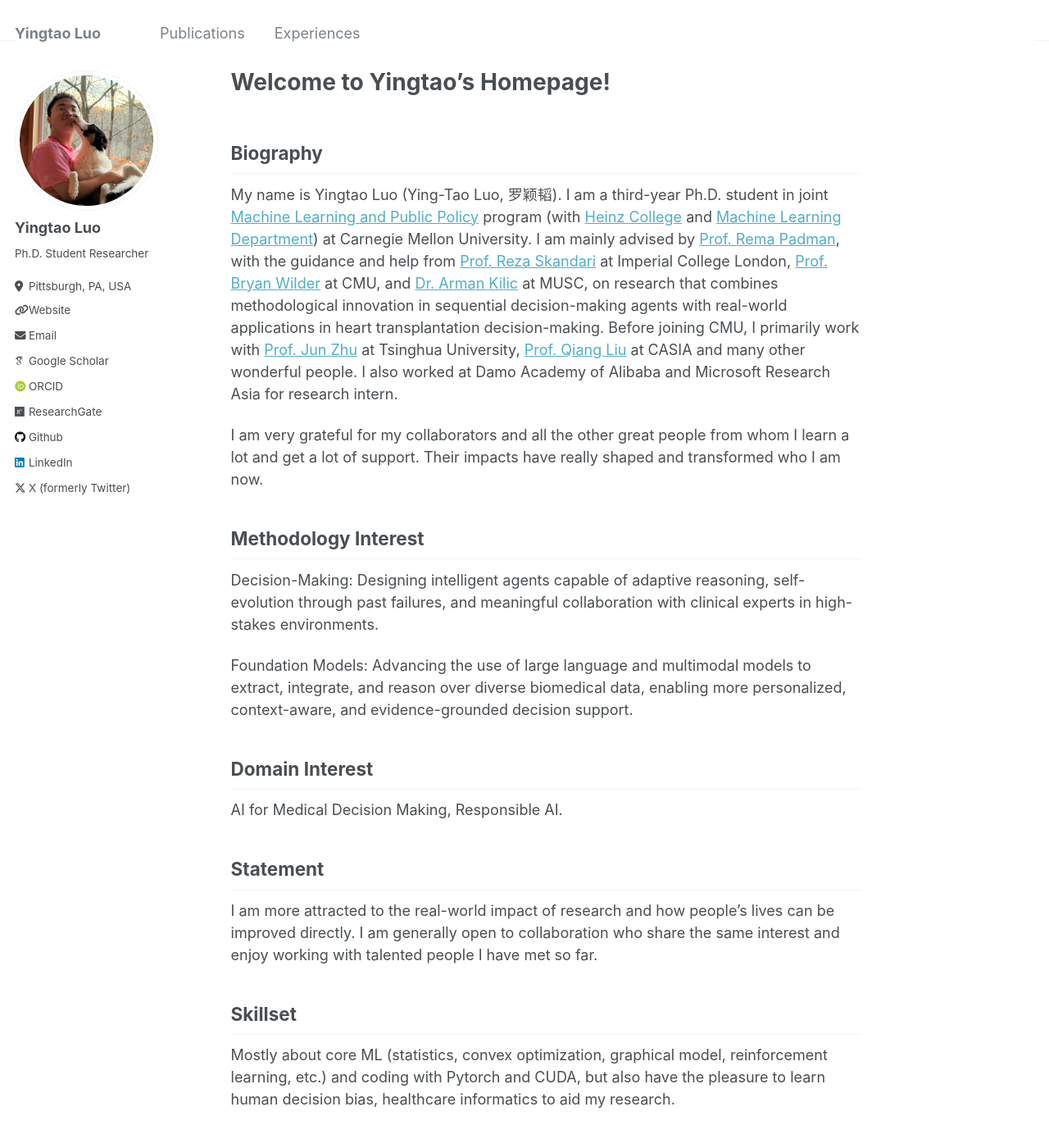
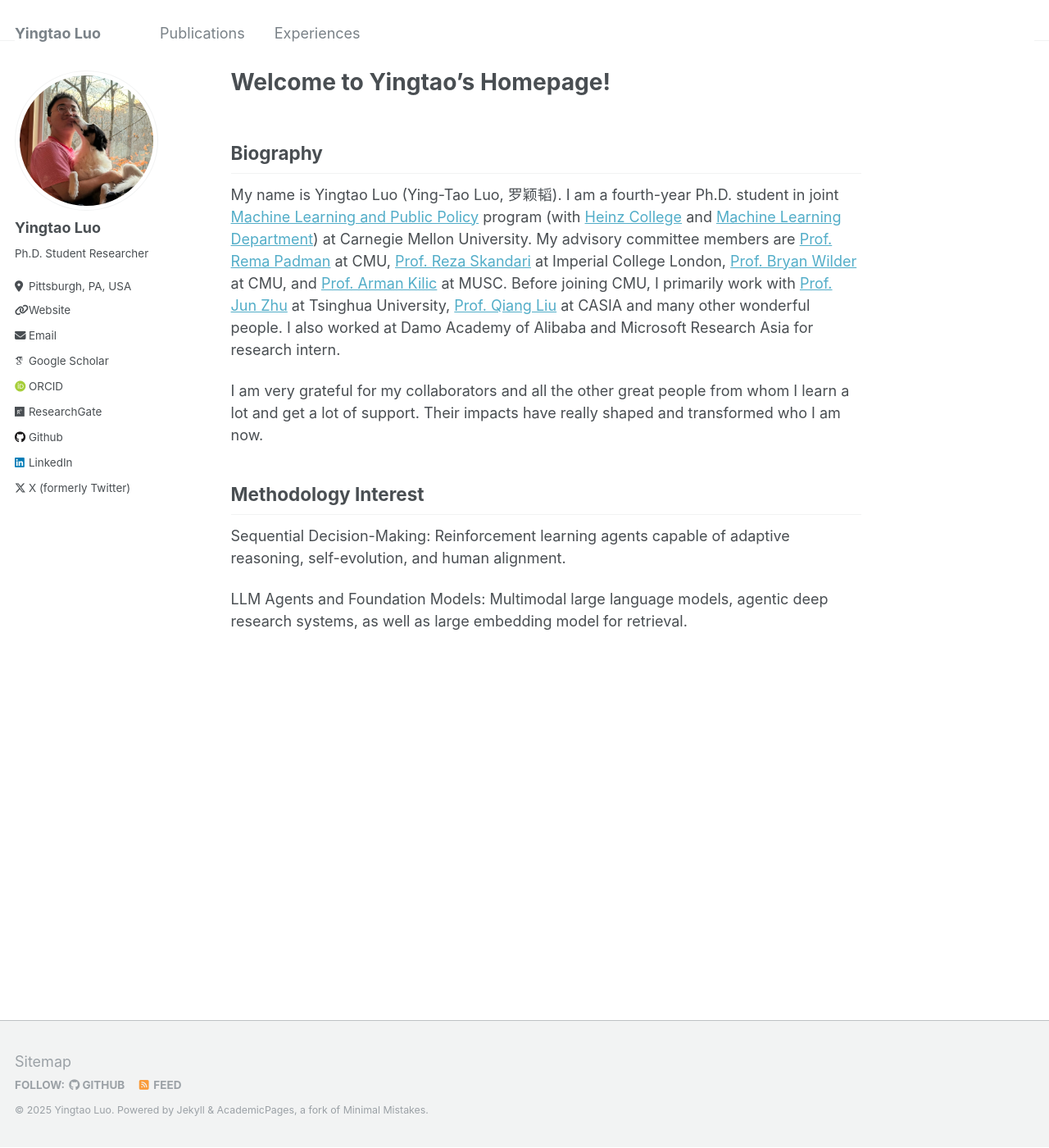
Before and after one commit to yingtaoluo/yingtaoluo.github.io, a Jekyll site: the page built from _pages/about.md, in a window 1280 px wide and 1400 px high. Shown: the whole window at 82% size. Built offline with Jekyll 4.4.1, drawn with Linux system fonts in a browser that asks for light colours; some web fonts are replaced.

Commit message:
Update about.md

```diff
--- a/_pages/about.md
+++ b/_pages/about.md
@@ -9,20 +9,11 @@ redirect_from:
 ---
 
 ## Biography
-My name is Yingtao Luo (Ying-Tao Luo, 罗颖韬). I am a third-year Ph.D. student in joint [Machine Learning and Public Policy](https://www.ml.cmu.edu/people/phd-students.html) program (with [Heinz College](https://www.heinz.cmu.edu/) and [Machine Learning Department](https://www.ml.cmu.edu/)) at Carnegie Mellon University. I am mainly advised by [Prof. Rema Padman](https://www.heinz.cmu.edu/faculty-research/profiles/padman-rema), with the guidance and help from [Prof. Reza Skandari](https://profiles.imperial.ac.uk/r.skandari) at Imperial College London, [Prof. Bryan Wilder](https://bryanwilder.github.io/) at CMU, and [Dr. Arman Kilic](https://providers.muschealth.org/sc/charleston/arman-kilic-md) at MUSC, on research that combines methodological innovation in sequential decision-making agents with real-world applications in heart transplantation decision-making. Before joining CMU, I primarily work with [Prof. Jun Zhu](https://ml.cs.tsinghua.edu.cn/~jun/index.shtml) at Tsinghua University, [Prof. Qiang Liu](https://john-qiangliu.tech/) at CASIA and many other wonderful people. I also worked at Damo Academy of Alibaba and Microsoft Research Asia for research intern.
+My name is Yingtao Luo (Ying-Tao Luo, 罗颖韬). I am a fourth-year Ph.D. student in joint [Machine Learning and Public Policy](https://www.ml.cmu.edu/people/phd-students.html) program (with [Heinz College](https://www.heinz.cmu.edu/) and [Machine Learning Department](https://www.ml.cmu.edu/)) at Carnegie Mellon University. My advisory committee members are [Prof. Rema Padman](https://www.heinz.cmu.edu/faculty-research/profiles/padman-rema) at CMU, [Prof. Reza Skandari](https://profiles.imperial.ac.uk/r.skandari) at Imperial College London, [Prof. Bryan Wilder](https://bryanwilder.github.io/) at CMU, and [Prof. Arman Kilic](https://providers.muschealth.org/sc/charleston/arman-kilic-md) at MUSC. Before joining CMU, I primarily work with [Prof. Jun Zhu](https://ml.cs.tsinghua.edu.cn/~jun/index.shtml) at Tsinghua University, [Prof. Qiang Liu](https://john-qiangliu.tech/) at CASIA and many other wonderful people. I also worked at Damo Academy of Alibaba and Microsoft Research Asia for research intern.
 
 I am very grateful for my collaborators and all the other great people from whom I learn a lot and get a lot of support. Their impacts have really shaped and transformed who I am now.
 
 ## Methodology Interest
-Decision-Making: Designing intelligent agents capable of adaptive reasoning, self-evolution through past failures, and meaningful collaboration with clinical experts in high-stakes environments.
+Sequential Decision-Making: Reinforcement learning agents capable of adaptive reasoning, self-evolution, and human alignment.
 
-Foundation Models: Advancing the use of large language and multimodal models to extract, integrate, and reason over diverse biomedical data, enabling more personalized, context-aware, and evidence-grounded decision support.
-
-## Domain Interest
-AI for Medical Decision Making, Responsible AI.
-
-## Statement
-I am more attracted to the real-world impact of research and how people's lives can be improved directly. I am generally open to collaboration who share the same interest and enjoy working with talented people I have met so far.
-
-## Skillset
-Mostly about core ML (statistics, convex optimization, graphical model, reinforcement learning, etc.) and coding with Pytorch and CUDA, but also have the pleasure to learn human decision bias, healthcare informatics to aid my research.
+LLM Agents and Foundation Models: Multimodal large language models, agentic deep research systems, as well as large embedding model for retrieval.
```
